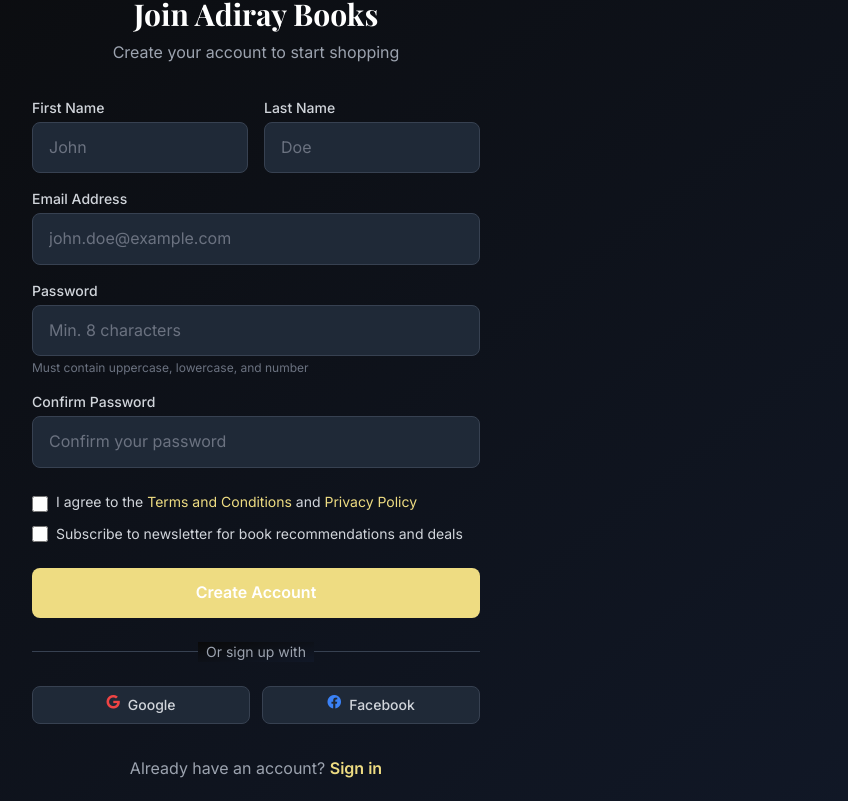
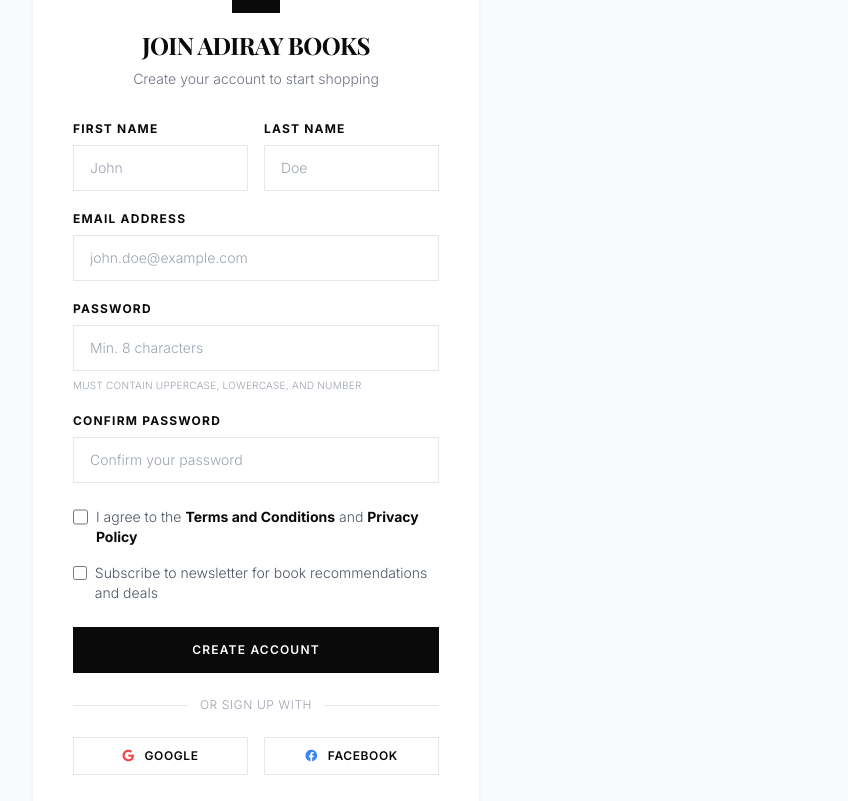
Before and after one commit to Atukwatse/Adiray-books, a React app: page /register in a window 1280 px wide. Shown: the part 319-1120 px from the top of the page, without its empty margins (384-1232 px from the left). Built offline with nearby package versions, Linux system fonts and the light colour scheme; the HTML template or start-up script is replaced by a standard one.

Commit message:
Redesign login and register pages with clean card layouts on bg-gray-50 backdrop

```diff
--- a/src/pages/Register.js
+++ b/src/pages/Register.js
@@ -93,24 +93,32 @@ const Register = () => {
   };
 
   return (
-    <div className="min-h-screen bg-gradient-to-br from-charcoal to-gray-900 flex items-center justify-center py-12 px-4 sm:px-6 lg:px-8">
-      <div className="max-w-md w-full space-y-8">
+    <div className="min-h-screen bg-gray-50 flex items-center justify-center py-20 px-4 sm:px-6 lg:px-8">
+      <div className="max-w-md w-full bg-white p-8 sm:p-10 border border-gray-100 shadow-sm rounded-none">
         {/* Header */}
-        <div className="text-center">
-          <div className="mx-auto w-20 h-20 bg-gold rounded-full flex items-center justify-center mb-6">
-            <span className="text-charcoal font-bold text-2xl">AB</span>
+        <div className="text-center mb-8">
+          <div className="w-12 h-12 bg-charcoal flex items-center justify-center mx-auto mb-4">
+            <span className="text-white font-bold text-lg font-serif">AB</span>
           </div>
-          <h2 className="text-3xl font-bold text-white mb-2">Join Adiray Books</h2>
-          <p className="text-gray-400">Create your account to start shopping</p>
+          <h2 className="text-2xl font-bold text-charcoal mb-2 font-serif uppercase tracking-tight">Join Adiray Books</h2>
+          <p className="text-gray-500 font-light text-sm">Create your account to start shopping</p>
         </div>
 
+        {/* General Error Message */}
+        {errors.general && (
+          <div className="bg-red-50 border border-red-200 text-red-600 px-4 py-3 rounded-none text-xs mb-6 font-light">
+            <i className="fas fa-exclamation-circle mr-2"></i>
+            {errors.general}
+          </div>
+        )}
+
         {/* Registration Form */}
-        <form className="mt-8 space-y-6" onSubmit={handleSubmit}>
-          <div className="space-y-4">
+        <form className="space-y-6" onSubmit={handleSubmit}>
+          <div className="space-y-5">
             {/* Name Fields */}
             <div className="grid grid-cols-2 gap-4">
               <div>
-                <label htmlFor="firstName" className="block text-sm font-medium text-gray-300 mb-1">
+                <label htmlFor="firstName" className="block text-xs font-bold text-charcoal uppercase tracking-widest mb-2">
                   First Name
                 </label>
                 <input
@@ -119,18 +127,18 @@ const Register = () => {
                   type="text"
                   value={formData.firstName}
                   onChange={handleChange}
-                  className={`w-full px-4 py-3 bg-gray-800 border rounded-lg text-white placeholder-gray-500 focus:outline-none focus:ring-2 focus:ring-gold focus:border-transparent ${
-                    errors.firstName ? 'border-red-500' : 'border-gray-700'
+                  className={`w-full px-4 py-3 border bg-white text-charcoal placeholder-gray-400 focus:outline-none focus:ring-1 focus:ring-charcoal focus:border-charcoal rounded-none font-light text-sm transition-all duration-200 ${
+                    errors.firstName ? 'border-red-500' : 'border-gray-200'
                   }`}
                   placeholder="John"
                 />
                 {errors.firstName && (
-                  <p className="mt-1 text-sm text-red-400">{errors.firstName}</p>
+                  <p className="mt-1 text-xs text-red-600 font-light">{errors.firstName}</p>
                 )}
               </div>
 
               <div>
-                <label htmlFor="lastName" className="block text-sm font-medium text-gray-300 mb-1">
+                <label htmlFor="lastName" className="block text-xs font-bold text-charcoal uppercase tracking-widest mb-2">
                   Last Name
                 </label>
                 <input
@@ -139,20 +147,20 @@ const Register = () => {
                   type="text"
                   value={formData.lastName}
                   onChange={handleChange}
-                  className={`w-full px-4 py-3 bg-gray-800 border rounded-lg text-white placeholder-gray-500 focus:outline-none focus:ring-2 focus:ring-gold focus:border-transparent ${
-                    errors.lastName ? 'border-red-500' : 'border-gray-700'
+                  className={`w-full px-4 py-3 border bg-white text-charcoal placeholder-gray-400 focus:outline-none focus:ring-1 focus:ring-charcoal focus:border-charcoal rounded-none font-light text-sm transition-all duration-200 ${
+                    errors.lastName ? 'border-red-500' : 'border-gray-200'
                   }`}
                   placeholder="Doe"
                 />
                 {errors.lastName && (
-                  <p className="mt-1 text-sm text-red-400">{errors.lastName}</p>
+                  <p className="mt-1 text-xs text-red-600 font-light">{errors.lastName}</p>
                 )}
               </div>
             </div>
 
             {/* Email Field */}
             <div>
-              <label htmlFor="email" className="block text-sm font-medium text-gray-300 mb-1">
+              <label htmlFor="email" className="block text-xs font-bold text-charcoal uppercase tracking-widest mb-2">
                 Email Address
               </label>
               <input
@@ -162,19 +170,19 @@ const Register = () => {
                 autoComplete="email"
                 value={formData.email}
                 onChange={handleChange}
-                className={`w-full px-4 py-3 bg-gray-800 border rounded-lg text-white placeholder-gray-500 focus:outline-none focus:ring-2 focus:ring-gold focus:border-transparent ${
-                  errors.email ? 'border-red-500' : 'border-gray-700'
+                className={`w-full px-4 py-3 border bg-white text-charcoal placeholder-gray-400 focus:outline-none focus:ring-1 focus:ring-charcoal focus:border-charcoal rounded-none font-light text-sm transition-all duration-200 ${
+                  errors.email ? 'border-red-500' : 'border-gray-200'
                 }`}
                 placeholder="john.doe@example.com"
               />
               {errors.email && (
-                <p className="mt-1 text-sm text-red-400">{errors.email}</p>
+                <p className="mt-1 text-xs text-red-600 font-light">{errors.email}</p>
               )}
             </div>
 
             {/* Password Field */}
             <div>
-              <label htmlFor="password" className="block text-sm font-medium text-gray-300 mb-1">
+              <label htmlFor="password" className="block text-xs font-bold text-charcoal uppercase tracking-widest mb-2">
                 Password
               </label>
               <input
@@ -183,22 +191,22 @@ const Register = () => {
                 type="password"
                 value={formData.password}
                 onChange={handleChange}
-                className={`w-full px-4 py-3 bg-gray-800 border rounded-lg text-white placeholder-gray-500 focus:outline-none focus:ring-2 focus:ring-gold focus:border-transparent ${
-                  errors.password ? 'border-red-500' : 'border-gray-700'
+                className={`w-full px-4 py-3 border bg-white text-charcoal placeholder-gray-400 focus:outline-none focus:ring-1 focus:ring-charcoal focus:border-charcoal rounded-none font-light text-sm transition-all duration-200 ${
+                  errors.password ? 'border-red-500' : 'border-gray-200'
                 }`}
                 placeholder="Min. 8 characters"
               />
               {errors.password && (
-                <p className="mt-1 text-sm text-red-400">{errors.password}</p>
+                <p className="mt-1 text-xs text-red-600 font-light">{errors.password}</p>
               )}
-              <p className="mt-1 text-xs text-gray-500">
+              <p className="mt-1.5 text-[10px] text-gray-400 font-light uppercase tracking-wide">
                 Must contain uppercase, lowercase, and number
               </p>
             </div>
 
             {/* Confirm Password Field */}
             <div>
-              <label htmlFor="confirmPassword" className="block text-sm font-medium text-gray-300 mb-1">
+              <label htmlFor="confirmPassword" className="block text-xs font-bold text-charcoal uppercase tracking-widest mb-2">
                 Confirm Password
               </label>
               <input
@@ -207,19 +215,20 @@ const Register = () => {
                 type="password"
                 value={formData.confirmPassword}
                 onChange={handleChange}
-                className={`w-full px-4 py-3 bg-gray-800 border rounded-lg text-white placeholder-gray-500 focus:outline-none focus:ring-2 focus:ring-gold focus:border-transparent ${
-                  errors.confirmPassword ? 'border-red-500' : 'border-gray-700'
+                className={`w-full px-4 py-3 border bg-white text-charcoal placeholder-gray-400 focus:outline-none focus:ring-1 focus:ring-charcoal focus:border-charcoal rounded-none font-light text-sm transition-all duration-200 ${
+                  errors.confirmPassword ? 'border-red-500' : 'border-gray-200'
                 }`}
                 placeholder="Confirm your password"
               />
               {errors.confirmPassword && (
-                <p className="mt-1 text-sm text-red-400">{errors.confirmPassword}</p>
+                <p className="mt-1 text-xs text-red-600 font-light">{errors.confirmPassword}</p>
               )}
             </div>
           </div>
 
           {/* Checkboxes */}
-          <div className="space-y-3">
+          <div className="space-y-4">
+            <div>
               <div className="flex items-start">
                 <input
                   id="agreeToTerms"
@@ -227,33 +236,34 @@ const Register = () => {
                   type="checkbox"
                   checked={formData.agreeToTerms}
                   onChange={handleChange}
-                className="h-4 w-4 text-gold bg-gray-800 border-gray-600 rounded focus:ring-gold focus:ring-2 mt-1"
+                  className="h-4 w-4 text-charcoal border-gray-300 rounded-none focus:ring-charcoal focus:ring-1 cursor-pointer mt-0.5"
                 />
-              <label htmlFor="agreeToTerms" className="ml-2 block text-sm text-gray-300">
+                <label htmlFor="agreeToTerms" className="ml-2 block text-sm text-gray-600 font-light cursor-pointer select-none">
                   I agree to the{' '}
-                <a href="#" className="text-gold hover:text-yellow-400 transition-colors">
+                  <a href="#" className="text-charcoal hover:text-gold font-bold transition-colors">
                     Terms and Conditions
                   </a>{' '}
                   and{' '}
-                <a href="#" className="text-gold hover:text-yellow-400 transition-colors">
+                  <a href="#" className="text-charcoal hover:text-gold font-bold transition-colors">
                     Privacy Policy
                   </a>
                 </label>
               </div>
               {errors.agreeToTerms && (
-              <p className="mt-1 text-sm text-red-400">{errors.agreeToTerms}</p>
+                <p className="mt-1 text-xs text-red-600 font-light">{errors.agreeToTerms}</p>
               )}
+            </div>
 
-            <div className="flex items-center">
+            <div className="flex items-start">
               <input
                 id="subscribeNewsletter"
                 name="subscribeNewsletter"
                 type="checkbox"
                 checked={formData.subscribeNewsletter}
                 onChange={handleChange}
-                className="h-4 w-4 text-gold bg-gray-800 border-gray-600 rounded focus:ring-gold focus:ring-2"
+                className="h-4 w-4 text-charcoal border-gray-300 rounded-none focus:ring-charcoal focus:ring-1 cursor-pointer mt-0.5"
               />
-              <label htmlFor="subscribeNewsletter" className="ml-2 block text-sm text-gray-300">
+              <label htmlFor="subscribeNewsletter" className="ml-2 block text-sm text-gray-600 font-light cursor-pointer select-none">
                 Subscribe to newsletter for book recommendations and deals
               </label>
             </div>
@@ -264,10 +274,10 @@ const Register = () => {
             <button
               type="submit"
               disabled={isLoading}
-              className={`w-full py-3 px-4 rounded-lg font-semibold text-white transition-all duration-200 ${
+              className={`w-full py-3.5 px-4 font-semibold uppercase tracking-widest text-xs border transition-all duration-300 ${
                 isLoading
-                  ? 'bg-gray-600 cursor-not-allowed'
-                  : 'bg-gold hover:bg-yellow-500 text-charcoal hover:shadow-lg transform hover:-translate-y-0.5'
+                  ? 'bg-gray-300 border-gray-300 text-gray-500 cursor-not-allowed'
+                  : 'bg-charcoal border-charcoal text-white hover:bg-gold hover:text-charcoal'
               }`}
             >
               {isLoading ? (
@@ -282,32 +292,32 @@ const Register = () => {
           </div>
 
           {/* Social Registration */}
-          <div className="mt-6">
-            <div className="relative">
+          <div>
+            <div className="relative my-6">
               <div className="absolute inset-0 flex items-center">
-                <div className="w-full border-t border-gray-700"></div>
+                <div className="w-full border-t border-gray-200"></div>
               </div>
-              <div className="relative flex justify-center text-sm">
-                <span className="px-2 bg-gradient-to-br from-charcoal to-gray-900 text-gray-400">
+              <div className="relative flex justify-center text-xs uppercase tracking-wider">
+                <span className="px-3 bg-white text-gray-400 font-light">
                   Or sign up with
                 </span>
               </div>
             </div>
 
-            <div className="mt-6 grid grid-cols-2 gap-3">
+            <div className="grid grid-cols-2 gap-4">
               <button
                 type="button"
-                className="w-full inline-flex justify-center py-2 px-4 border border-gray-700 rounded-lg bg-gray-800 text-sm font-medium text-gray-300 hover:bg-gray-700 transition-colors"
+                className="w-full inline-flex justify-center items-center py-2.5 px-4 border border-gray-200 rounded-none bg-white text-xs font-semibold uppercase tracking-wider text-charcoal hover:bg-gray-50 hover:border-charcoal transition-colors duration-200"
               >
-                <i className="fab fa-google text-red-500 mr-2"></i>
+                <i className="fab fa-google text-red-500 mr-2.5"></i>
                 Google
               </button>
 
               <button
                 type="button"
-                className="w-full inline-flex justify-center py-2 px-4 border border-gray-700 rounded-lg bg-gray-800 text-sm font-medium text-gray-300 hover:bg-gray-700 transition-colors"
+                className="w-full inline-flex justify-center items-center py-2.5 px-4 border border-gray-200 rounded-none bg-white text-xs font-semibold uppercase tracking-wider text-charcoal hover:bg-gray-50 hover:border-charcoal transition-colors duration-200"
               >
-                <i className="fab fa-facebook text-blue-500 mr-2"></i>
+                <i className="fab fa-facebook text-blue-500 mr-2.5"></i>
                 Facebook
               </button>
             </div>
@@ -315,11 +325,11 @@ const Register = () => {
         </form>
 
         {/* Sign In Link */}
-        <div className="text-center mt-6">
-          <p className="text-gray-400">
+        <div className="text-center mt-8 pt-6 border-t border-gray-100">
+          <p className="text-sm text-gray-500 font-light">
             Already have an account?{' '}
-            <a href="/login" className="text-gold hover:text-yellow-400 font-semibold transition-colors">
-              Sign in
+            <a href="/login" className="text-charcoal hover:text-gold font-bold transition-colors">
+              Sign In
             </a>
           </p>
         </div>
```
Also changed, not shown: src/pages/Login.js (+50 -45 lines). Lines whose indentation alone changed are shown as unchanged.
